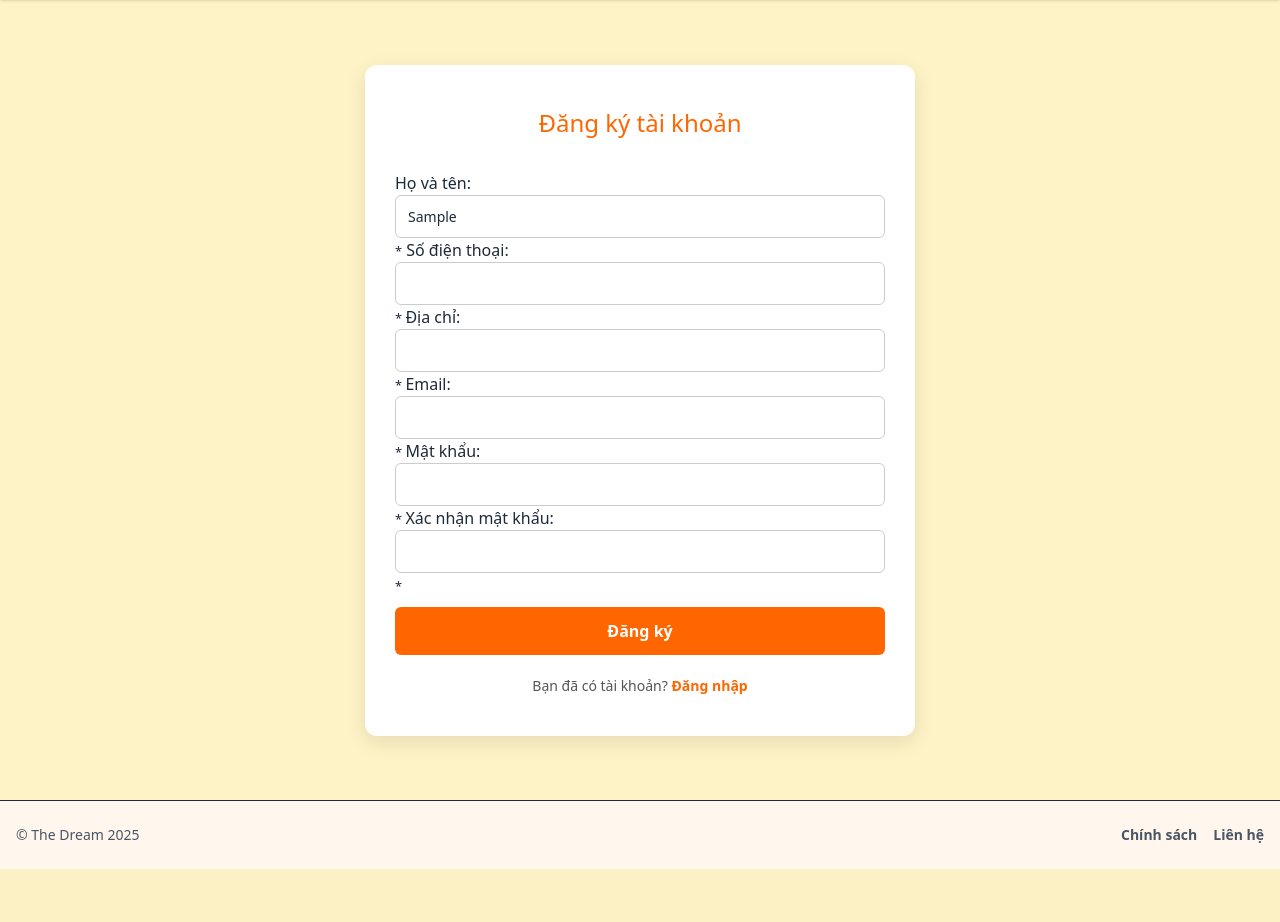
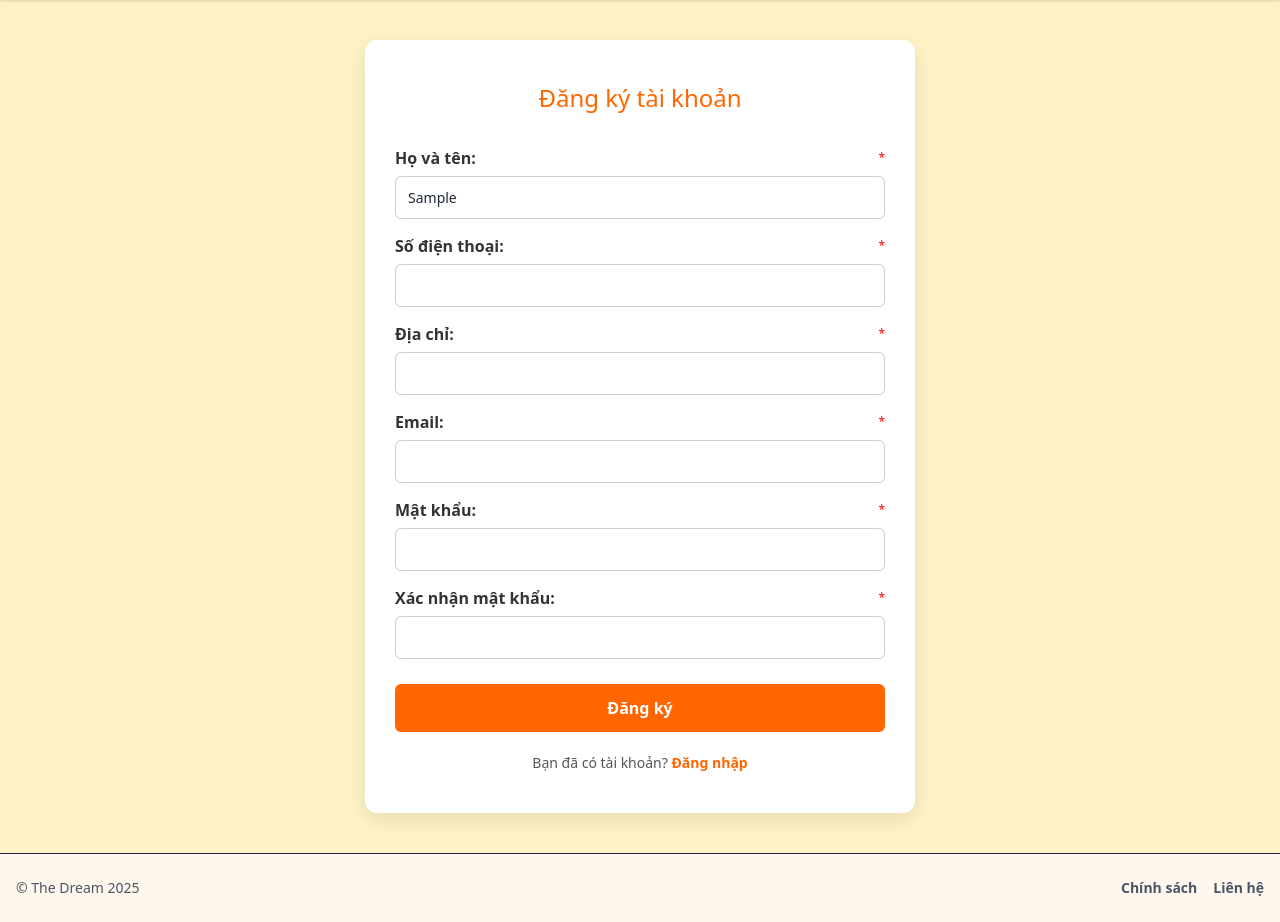
Before and after one commit to quangkhoa11/CafeShop, a PHP site: page /index.php?page=register in a window 1280 px wide. Shown: the part 64-986 px from the top of the page. Before the commit the page ends 933 px from the top, so only its background shows below. Run offline with PHP 8.4, Linux system fonts and the light colour scheme; the visitor is signed in with stand-in values (Sample User, id 1); tables that the repository leaves empty hold one stand-in row (values such as "Sample post"); style sheets or scripts are compiled from the project's sources; some libraries are stand-ins or nearby versions.

Commit message:
Fix register page

```diff
--- a/page/register/index.php
+++ b/page/register/index.php
@@ -17,7 +17,7 @@ if ($_SERVER['REQUEST_METHOD'] === 'POST' && isset($_POST['register'])) {
     if (!$sdt) {
         $errors['sdt'] = "Vui lòng nhập số điện thoại.";
     } elseif (!preg_match('/^(0[3|5|7|8|9])[0-9]{8}$/', $sdt)) {
-        $errors['sdt'] = "Số điện thoại không hợp lệ. Vui lòng nhập lại!";
+        $errors['sdt'] = "Số điện thoại không hợp lệ!";
     }
 
     if (!$diachi) $errors['diachi'] = "Vui lòng nhập địa chỉ.";
@@ -42,6 +42,7 @@ if ($_SERVER['REQUEST_METHOD'] === 'POST' && isset($_POST['register'])) {
     if ($sdt && $obj->xuatdulieu("SELECT idkh FROM khachhang WHERE sdt='$sdt'")) {
         $errors['sdt'] = "Số điện thoại này đã được đăng ký.";
     }
+
     if (empty($errors)) {
         $otp = rand(100000, 999999);
         $hashedPassword = password_hash($matkhau, PASSWORD_DEFAULT);
@@ -60,18 +61,14 @@ if ($_SERVER['REQUEST_METHOD'] === 'POST' && isset($_POST['register'])) {
         <div style='font-family: Arial, sans-serif; color: #333; line-height: 1.6; max-width: 600px; margin: 0 auto;'>
             <h2 style='color: #2C3E50;'>📚 Xin chào $tenkh,</h2>
             <p>Cảm ơn bạn đã đăng ký tài khoản tại <strong>The Dream</strong></p>
-
             <p>Để hoàn tất quá trình đăng ký, vui lòng sử dụng mã xác nhận (OTP) bên dưới:</p>
-
             <div style='background: #f4f6f8; padding: 15px 20px; border-radius: 8px;
                         font-size: 18px; text-align: center; font-weight: bold; color: #2C3E50;
                         letter-spacing: 3px; border: 1px dashed #3498db;'>
                 $otp
             </div>
-
             <p style='margin-top: 15px;'>⏳ <i>Mã OTP có hiệu lực trong <b>5 phút</b>.
             Vui lòng không chia sẻ mã này với bất kỳ ai để đảm bảo an toàn tài khoản của bạn.</i></p>
-
             <p>Trân trọng,<br>
             <strong>Đội ngũ The Dream</strong><br>
         </div>
@@ -94,34 +91,59 @@ if ($_SERVER['REQUEST_METHOD'] === 'POST' && isset($_POST['register'])) {
     <h1>Đăng ký tài khoản</h1>
 
     <form action="" method="post">
+
+      <div class="form-group">
+        <div class="label-row">
           <label>Họ và tên:</label>
+          <small class="error-msg">* <?= $errors['tenkh'] ?? '' ?></small>
+        </div>
         <input type="text" name="tenkh" value="<?= htmlspecialchars($tenkh ?? '') ?>" required>
-      <small class="error-msg"><?= $errors['tenkh'] ?? '*' ?></small>
+      </div>
 
+      <div class="form-group">
+        <div class="label-row">
           <label>Số điện thoại:</label>
+          <small class="error-msg">* <?= $errors['sdt'] ?? '' ?></small>
+        </div>
         <input type="text" name="sdt"
          value="<?= htmlspecialchars($sdt ?? '') ?>"
          maxlength="10"
          required
          onkeypress="return event.charCode >= 48 && event.charCode <= 57"
          oninput="this.value = this.value.replace(/[^0-9]/g, '')">
-      <small class="error-msg">* <?= $errors['sdt'] ?? '' ?></small>
+      </div>
 
+      <div class="form-group">
+        <div class="label-row">
           <label>Địa chỉ:</label>
+          <small class="error-msg">* <?= $errors['diachi'] ?? '' ?></small>
+        </div>
         <input type="text" name="diachi" value="<?= htmlspecialchars($diachi ?? '') ?>" required>
-      <small class="error-msg">* <?= $errors['diachi'] ?? '' ?></small>
+      </div>
 
+      <div class="form-group">
+        <div class="label-row">
           <label>Email:</label>
+          <small class="error-msg">* <?= $errors['email'] ?? '' ?></small>
+        </div>
         <input type="email" name="email" value="<?= htmlspecialchars($email ?? '') ?>" required>
-      <small class="error-msg">* <?= $errors['email'] ?? '' ?></small>
+      </div>
 
+      <div class="form-group">
+        <div class="label-row">
           <label>Mật khẩu:</label>
+          <small class="error-msg">* <?= $errors['matkhau'] ?? '' ?></small>
+        </div>
         <input type="password" name="matkhau" required>
-      <small class="error-msg">* <?= $errors['matkhau'] ?? '' ?></small>
+      </div>
 
+      <div class="form-group">
+        <div class="label-row">
           <label>Xác nhận mật khẩu:</label>
+          <small class="error-msg">* <?= $errors['matkhau2'] ?? '' ?></small>
+        </div>
         <input type="password" name="matkhau2" required>
-      <small class="error-msg">* <?= $errors['matkhau2'] ?? '' ?></small>
+      </div>
 
       <button type="submit" name="register">Đăng ký</button>
     </form>
@@ -129,4 +151,4 @@ if ($_SERVER['REQUEST_METHOD'] === 'POST' && isset($_POST['register'])) {
     <p>Bạn đã có tài khoản? <a href="index.php?page=login">Đăng nhập</a></p>
   </div>
 </div>
-<link rel="stylesheet" href="assets/css/register.css">
+<link rel="stylesheet" href="assets/css/register.css?v=2">
```
Lines whose indentation alone changed are shown as unchanged.
